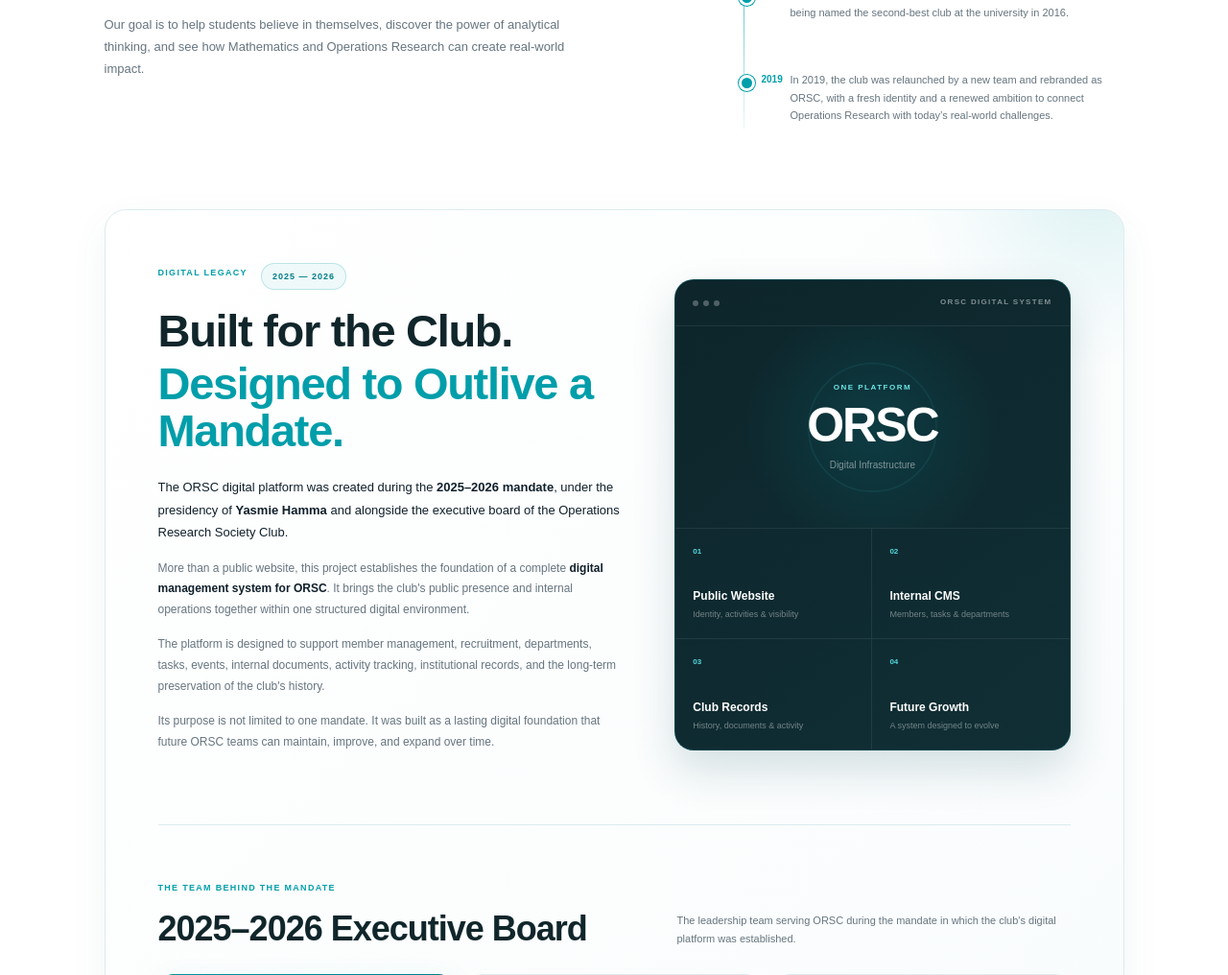
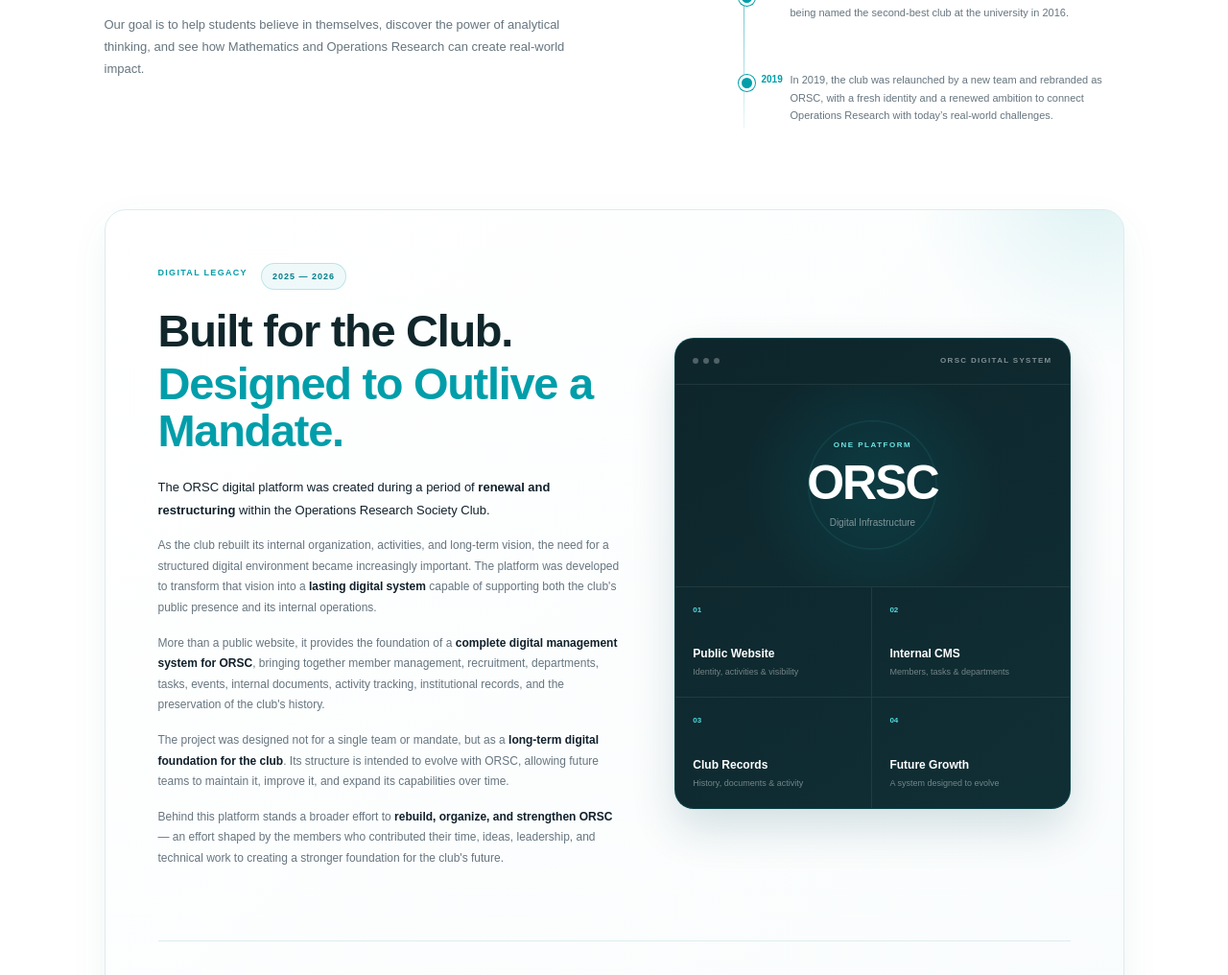
Before and after one commit to zitounihichem29/CMS, a Flask app: page /about in a window 1280 px wide. Shown: the part 688-1704 px from the top of the page at 96% size. Run offline with Flask 3, Linux system fonts and the light colour scheme; some libraries are stand-ins or nearby versions.

Commit message:
Update about.html

```diff
--- a/backend/templates/public/about.html
+++ b/backend/templates/public/about.html
@@ -154,33 +154,46 @@ About ORSC - Operations Research Society Club
                 </h2>
 
                 <p class="about-platform-lead">
-                    The ORSC digital platform was created during the
-                    <strong>2025–2026 mandate</strong>, under the presidency
-                    of <strong>Yasmie Hamma</strong> and alongside the
-                    executive board of the Operations Research Society Club.
+                     The ORSC digital platform was created during a period of
+                     <strong>renewal and restructuring</strong>
+                     within the Operations Research Society Club.
                 </p>
 
                 <p>
-                    More than a public website, this project establishes
-                    the foundation of a complete
-                    <strong>digital management system for ORSC</strong>.
-                    It brings the club's public presence and internal
-                    operations together within one structured digital
-                    environment.
+                    As the club rebuilt its internal organization, activities,
+                    and long-term vision, the need for a structured digital
+                    environment became increasingly important.
+                    The platform was developed to transform that vision into a
+                    <strong>lasting digital system</strong>
+                    capable of supporting both the club's public presence and
+                    its internal operations.
                 </p>
 
                 <p>
-                    The platform is designed to support member management,
-                    recruitment, departments, tasks, events, internal
-                    documents, activity tracking, institutional records,
-                    and the long-term preservation of the club's history.
+                     More than a public website, it provides the foundation of a
+                     <strong>complete digital management system for ORSC</strong>,
+                     bringing together member management, recruitment,
+                     departments, tasks, events, internal documents,
+                     activity tracking, institutional records, and the
+                     preservation of the club's history.
                 </p>
 
                 <p>
-                    Its purpose is not limited to one mandate. It was built
-                    as a lasting digital foundation that future ORSC teams
-                    can maintain, improve, and expand over time.
+                    The project was designed not for a single team or mandate,
+                    but as a
+                    <strong>long-term digital foundation for the club</strong>.
+                    Its structure is intended to evolve with ORSC, allowing
+                    future teams to maintain it, improve it, and expand its
+                    capabilities over time.
                 </p>
+
+                <p>
+                    Behind this platform stands a broader effort to
+                    <strong>rebuild, organize, and strengthen ORSC</strong>
+                    — an effort shaped by the members who contributed their
+                    time, ideas, leadership, and technical work to creating a
+                    stronger foundation for the club's future.
+               </p>
 
             </div>
 
```
